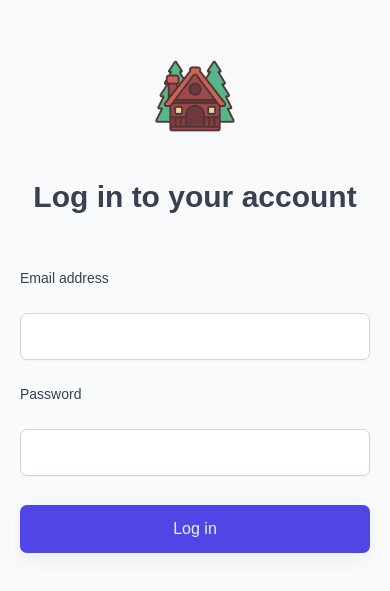
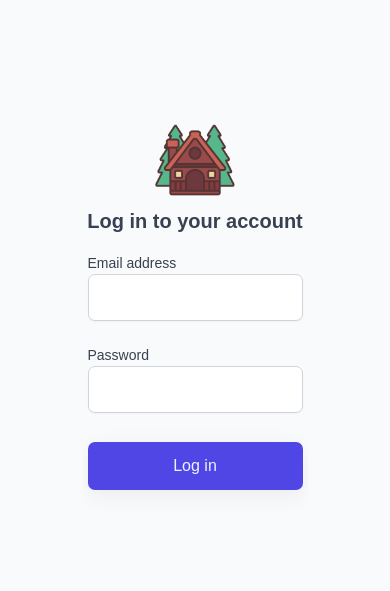
Before and after one commit to pejhvaman/naturin-panel, a React (Vite) app: page /login in a window 390 px wide. Shown: the part 107-698 px from the top of the page. Built offline with nearby package versions, Linux system fonts and the light colour scheme; a web font is replaced by a local one.

Commit message:
Done: Login page responsive

```diff
--- a/src/layouts/AppLayout.jsx
+++ b/src/layouts/AppLayout.jsx
@@ -4,13 +4,14 @@ import Sidebar from "../ui/Sidebar";
 import styled from "styled-components";
 
 const StyledAppLayout = styled.div`
-  min-height: 100vh;
+  min-height: 100svh;
   transition: all 0.3s;
   overflow-y: auto;
   display: grid;
 
   grid-template-columns: 1fr;
   grid-template-rows: auto 1fr;
+
   @media (min-width: 768px) {
     grid-template-columns: 26rem 1fr;
   }
--- a/src/pages/Login.jsx
+++ b/src/pages/Login.jsx
@@ -4,12 +4,11 @@ import LoginForm from "../features/authentication/LoginForm";
 import styled from "styled-components";
 
 const LoginLayout = styled.main`
-  min-height: 100vh;
-  display: grid;
-  grid-template-columns: 36rem;
-  align-content: center;
+  height: 100svh;
+  display: flex;
+  flex-direction: column;
   justify-content: center;
-  gap: 3.2rem;
+  align-items: center;
   background-color: var(--color-grey-50);
 `;
 
@@ -17,7 +16,7 @@ function Login() {
   return (
     <LoginLayout>
       <Logo />
-      <Heading as="h1">Log in to your account</Heading>
+      <Heading as="h2">Log in to your account</Heading>
       <LoginForm />
     </LoginLayout>
   );
--- a/src/ui/FormRowVertical.jsx
+++ b/src/ui/FormRowVertical.jsx
@@ -3,7 +3,7 @@ import styled from "styled-components";
 const FormRow = styled.div`
   display: flex;
   flex-direction: column;
-  gap: 2.4rem;
+  /* gap: 2rem; */
   padding: 1.2rem 0;
 `;
 
```
Also changed, not shown: 1 other file (tests, documents, lock files or other folders).
